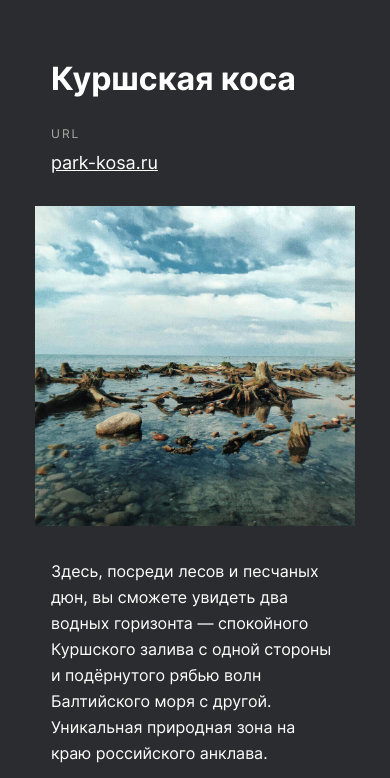
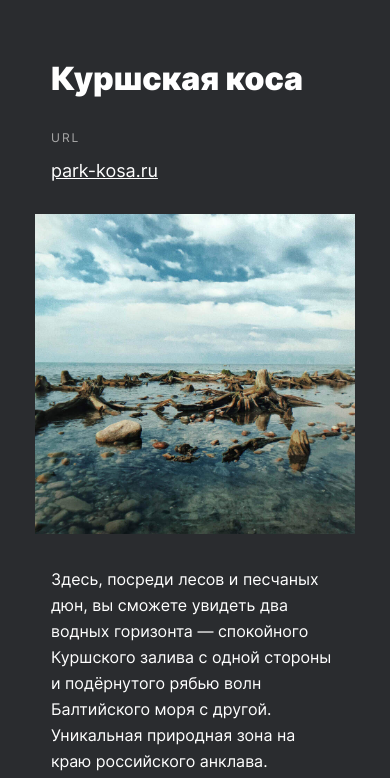
Before and after one commit to NikojinGithub/russian-travel, a plain HTML site: page index.html in a window 390 px wide. Shown: the part 4146-4924 px from the top of the page. Drawn offline with Linux system fonts and the light colour scheme; files whose address does not match are found by name.

Commit message:
second-revie

```diff
--- a/blocks/header/__lang-link/header__lang-link.css
+++ b/blocks/header/__lang-link/header__lang-link.css
@@ -17,7 +17,6 @@
 @media screen and (max-width: 320px) {
   .header__lang-link {
     font-size: 18px;
-    font-weight: 400;
     line-height: 20px;
   }
 }
--- a/blocks/lead/__caption/lead__caption.css
+++ b/blocks/lead/__caption/lead__caption.css
@@ -12,7 +12,7 @@
 
 @media screen and (max-width: 768px) {
   .lead__caption {
-  margin: 8px 0 0 24px;
+    margin: 8px 0 0 24px;
   }
 }
 
--- a/blocks/lead/__title/lead__title.css
+++ b/blocks/lead/__title/lead__title.css
@@ -13,7 +13,7 @@
   padding: 0;
 }
 
-@media screen and (max-width: 1024) {
+@media screen and (max-width: 1024px) {
   .lead__title {
     margin: 0 104px 0;
   }
@@ -29,7 +29,6 @@
   .lead__title {
     margin: 0 auto 0;
     font-size: 40px;
-    letter-spacing: 0em;
     /*min-height: 88px;*/
     line-height: 44px;
   }
--- a/blocks/place/__url-heading/place__url-heading.css
+++ b/blocks/place/__url-heading/place__url-heading.css
@@ -1,5 +1,5 @@
 .place__url-heading {
-   color: #AAAAAA;
+  color: #AAAAAA;
   font-family: 'Inter', Arial, sans-serif;
   font-style: normal;
   font-size: 12px;
@@ -19,7 +19,6 @@
 
 @media screen and (min-width: 320px) and (max-width: 585px) {
   .place__url-heading {
-    line-height: 12px;
     margin: 0 16px 12px;
     width: 288px;
   }
--- a/index.html
+++ b/index.html
@@ -55,7 +55,7 @@
       </section>
       <section class="places">
         <div class="place">
-          <div class="place__title">Куршская коса</div>
+          <h2 class="place__title">Куршская коса</h2>
           <ul class="place__web">
             <li class="place__url-heading">URL</li>
             <li><a class="place__link" href="http://park-kosa.ru" target="_blank">park-kosa.ru</a></li>   <!--Разобратсья со ссылкой-->
@@ -149,13 +149,11 @@
         </div>
       </section>
       <section class="cover">
-        <a class="cover__link" href="https://stampsy.com/na-elektrichkakh-do-baikala"
-        target="_blank"><h2 class="cover__title">До Байкала «на&nbsp;собаках»</h2>
+        <a class="cover__link" href="https://stampsy.com/na-elektrichkakh-do-baikala" target="_blank">
+          <h2 class="cover__title">До Байкала «на&nbsp;собаках»</h2>
           <h3 class="cover__subtitle">По мотивам учебной темы о Транссибе — путешествие от
           столицы до Байкала на&nbsp;электричках.</h3>
         </a>
-        <div class="cover__overlay"></div>
-
       </section>
     </main>
     <footer class="footer">
--- a/vendor/fonts/fonts.css
+++ b/vendor/fonts/fonts.css
@@ -1,19 +1,23 @@
 @font-face {
     font-family: 'Inter';
     font-weight: 400;
-    src: url(./Inter-Regular.woff),
-         url(./Inter-Regular.woff2);
+    font-display: swap;
+    src: url(./Inter-Regular.woff) format("woff"),
+         url(./Inter-Regular.woff2) format("woff2");
 }
 
 @font-face {
     font-family: 'Inter';
     font-weight: 700;
-    src: url(./Inter-SemiBold.woff),
-         url(./Inter-SemiBold.woff2);
+    font-display: swap;
+    src: url(./Inter-Bold.woff) format("woff"),
+         url(./Inter-Bold.woff2) format("woff2");
 }
+
 @font-face {
     font-family: 'Inter';
     font-weight: 900;
-    src: url(./Inter-Bold.woff),
-         url(./Inter-Bold.woff2);
+    font-display: swap;
+    src: url(./Inter-Black.woff) format("woff"),
+         url(./Inter-Black.woff2) format("woff2");
 }
```
Also changed, not shown: blocks/footer/__navigation/footer__navigation.css (deleted), vendor/fonts/Inter-Black.woff (added), vendor/fonts/Inter-Black.woff2 (added), vendor/fonts/Inter-SemiBold.woff (deleted), vendor/fonts/Inter-SemiBold.woff2 (deleted). Lines whose indentation alone changed are shown as unchanged.
